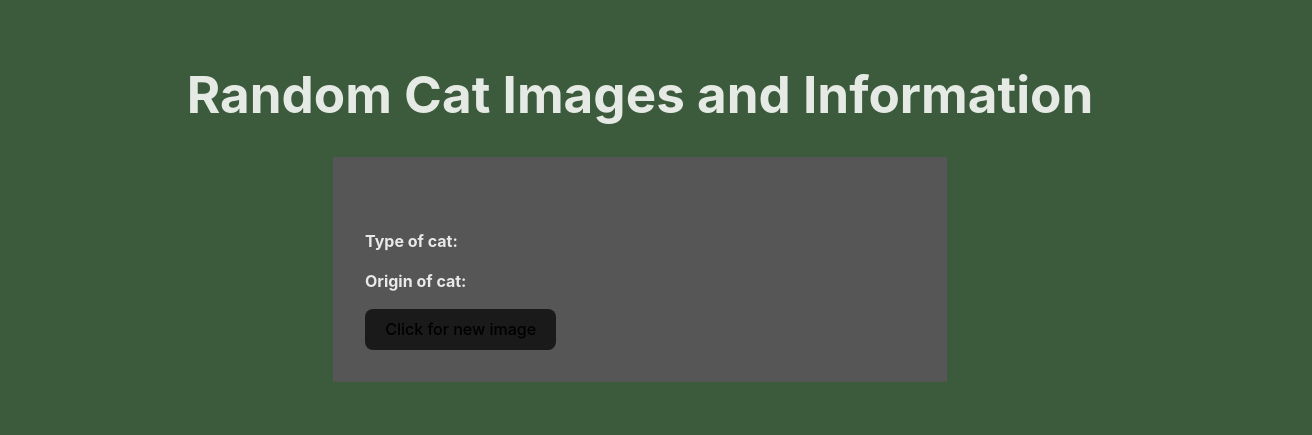
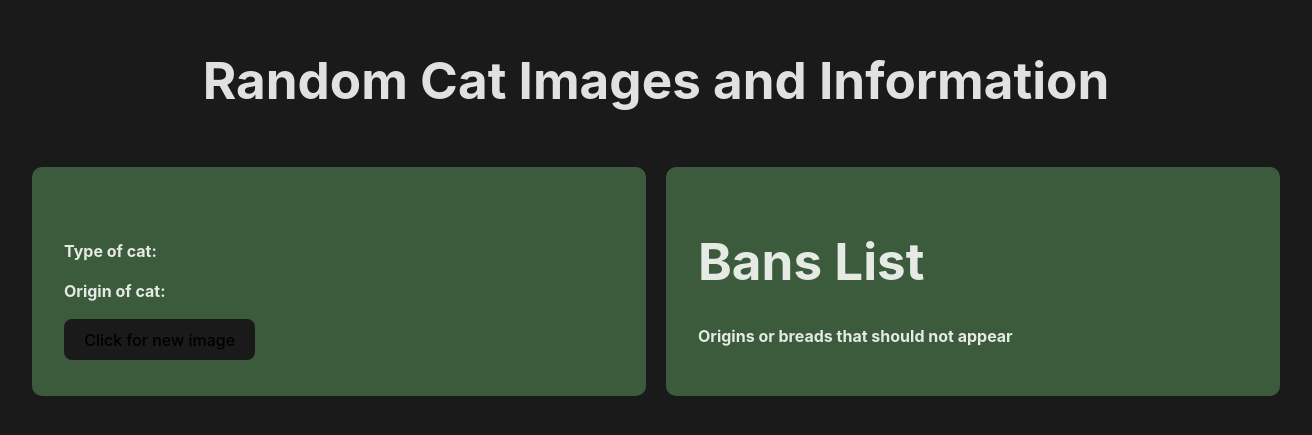
Before and after one commit to Mimi3col/Project4, a React (Vite) app: page / in a window 1280 px wide. Shown: the part 193-628 px from the top of the page, 1312 px wide, since content can reach past the window. Built offline with nearby package versions, Linux system fonts and the light colour scheme.

Commit message:
ready to record gif

```diff
--- a/src/App.css
+++ b/src/App.css
@@ -3,11 +3,9 @@
   margin: 0 auto;
   padding: 2rem;
   text-align: center;
-  display: flex;
-  flex-direction: column;
-  align-items: center;
-  align-content: center;
+
 }
+
 
 .App{
   display: flex;
@@ -17,11 +15,21 @@
 }
 
 .card {
+
   padding: 2em;
-  background-color: #565656;
+  background-color: #3c5b3c;
   width: 550px;
   height: auto;
   text-align: left;
+  border-radius: 10px;
+
+}
+
+.CardContainer {
+  display: flex;
+  flex-direction: row;
+  column-gap: 10px;
+
 }
 
 
--- a/src/App.jsx
+++ b/src/App.jsx
@@ -30,13 +30,20 @@ function getCatImages() {
 
   return (
     <div className="App">
-      <h1>Random Cat Images and Information</h1>
+      <h1 className='Title'>Random Cat Images and Information</h1> <br></br>
+      <div className='CardContainer'>
       <div className="card">
         <img className="catImage" src={currentImage}></img>
         <p> Type of cat:  {catName}</p>  <p> Origin of cat:   {catOrgin}</p>
         <p> {description}  </p>
         <button onClick={getCatImages}>Click for new image</button>
       </div>
+      <br></br>
+      <div className="card">
+        <h1>Bans List</h1>
+        <p>Origins or breads that should not appear</p>
+      </div>
+      </div>
     </div>
   );
 }
--- a/src/index.css
+++ b/src/index.css
@@ -5,7 +5,7 @@
 
   color-scheme: light dark;
   color: rgba(255, 255, 255, 0.87);
-  background-color: #3c5b3c;
+  background-color: #1a1a1a;
 
   font-synthesis: none;
   text-rendering: optimizeLegibility;
```
